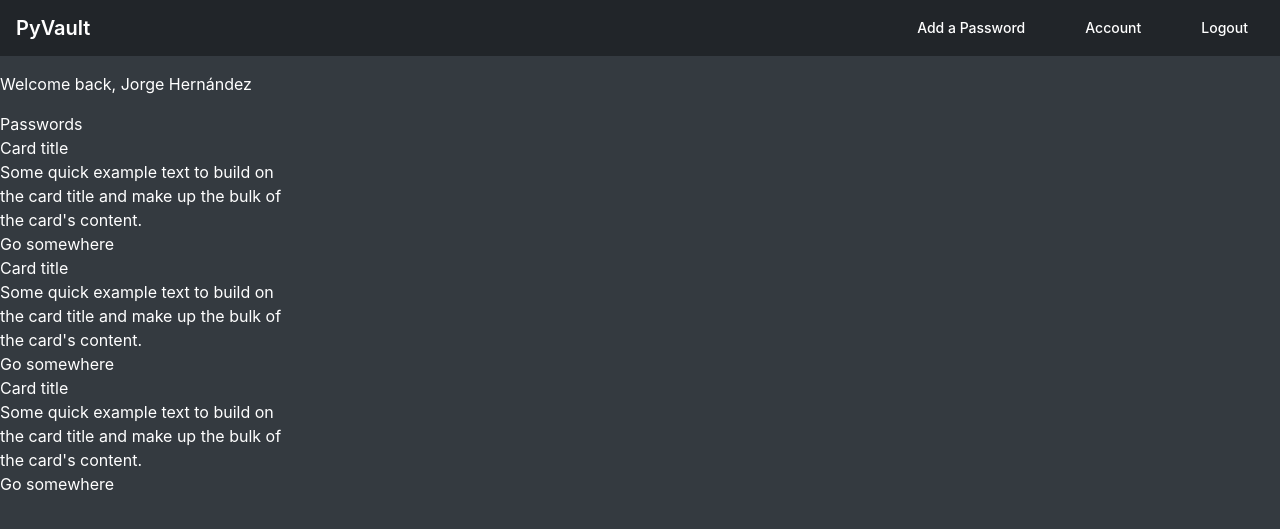
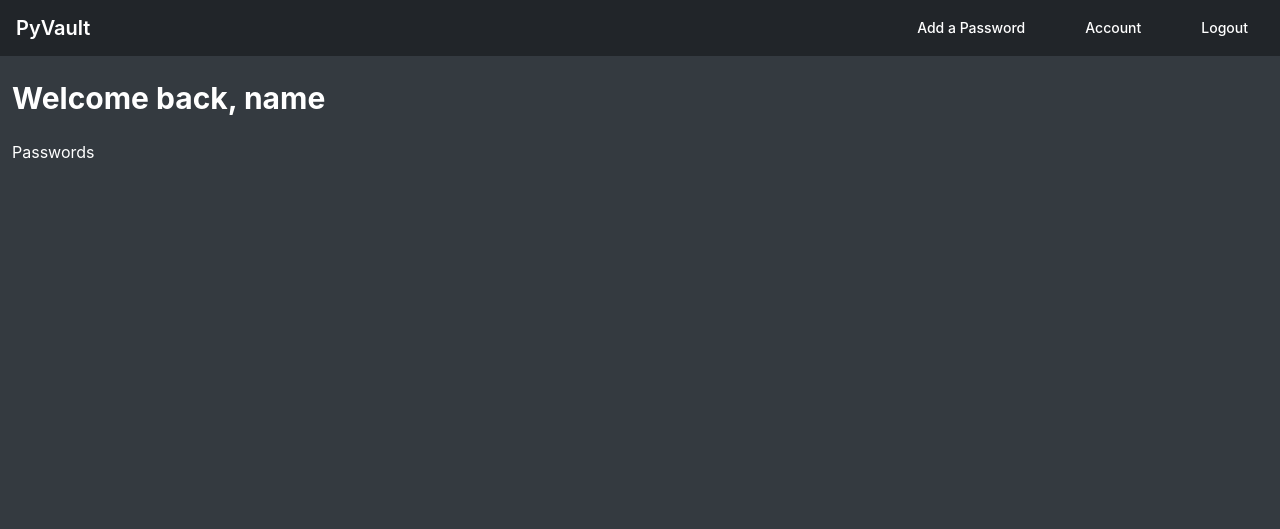
Before and after one commit to MrFellox/pyvault, a Flask app: page / in a window 1280 px wide. Shown: the top 529 px of the page. Run offline with Flask 2, Linux system fonts and the light colour scheme; style sheets or scripts are compiled from the project's sources; some libraries are stand-ins or nearby versions.

Commit message:
Updated dashboard

```diff
--- a/pymanager/templates/dashboard.html
+++ b/pymanager/templates/dashboard.html
@@ -3,48 +3,14 @@
 Home
 {% endblock %}
 {% block content %}
-<div class="container-fluid">
-    <h1 class='text-light mt-4'>Welcome back, Jorge Hernández</h1>
+<div class="container mt-6 ml-3">
 
-    <h4 class='mt-4'>Passwords</h4>
+    <h1 class='text-3xl font-bold'>Welcome back, name</h1>
+
+    <h4 class='mt-6'>Passwords</h4>
 
     <div class="container">
-        <div class="row">
-            <div class="col">
-                <div class="card" style="width: 18rem;">
-                    <div class="card-body">
-                        <h5 class="card-title">Card title</h5>
-                        <p class="card-text">Some quick example text to build on the card title and make up the bulk of
-                            the
-                            card's content.</p>
-                        <a href="#" class="btn btn-primary">Go somewhere</a>
-                    </div>
-                </div>
-            </div>
-            <div class="col">
-                <div class="card" style="width: 18rem;">
-                    <div class="card-body">
-                        <h5 class="card-title">Card title</h5>
-                        <p class="card-text">Some quick example text to build on the card title and make up the bulk of
-                            the
-                            card's content.</p>
-                        <a href="#" class="btn btn-primary">Go somewhere</a>
-                    </div>
-                </div>
-            </div>
 
-            <div class="col">
-                <div class="card" style="width: 18rem;">
-                    <div class="card-body">
-                        <h5 class="card-title">Card title</h5>
-                        <p class="card-text">Some quick example text to build on the card title and make up the bulk of
-                            the
-                            card's content.</p>
-                        <a href="#" class="btn btn-primary">Go somewhere</a>
-                    </div>
-                </div>
-            </div>
-        </div>
     </div>
 </div>
 {% endblock %}
```
